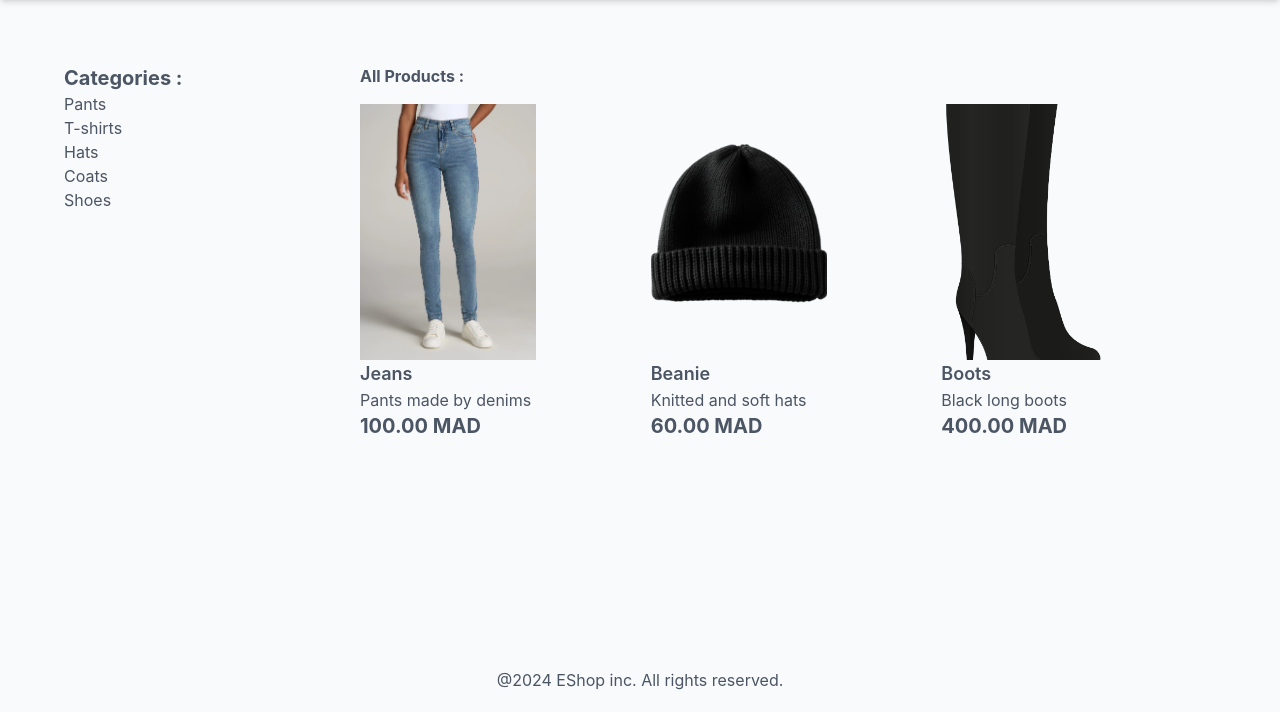
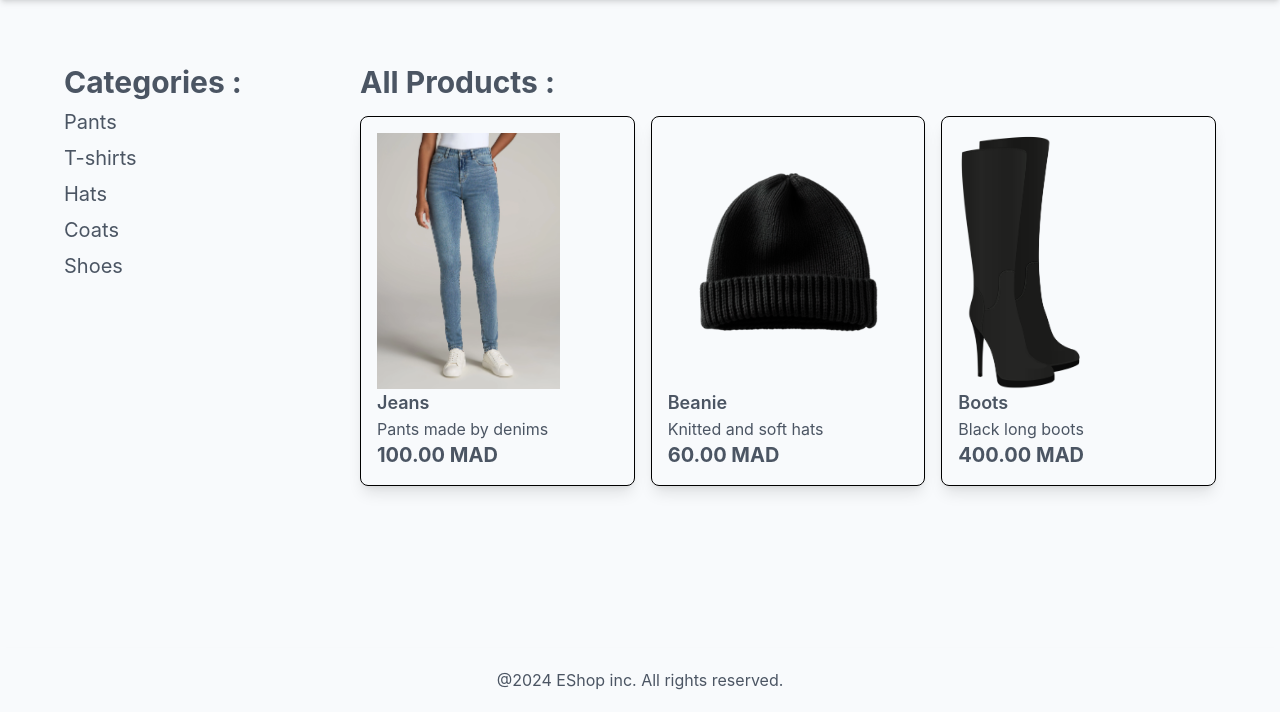
Before and after one commit to Auoram/Django-e-commerce-website, a Django app: page / in a window 1280 px wide. Shown: the part 88-800 px from the top of the page. Run offline with Django 5.2, Linux system fonts and the light colour scheme; data comes from the database, SQL or seed files in the repository; both versions use the stored data as it was after the commit.

Commit message:
improve_front-end

```diff
--- a/shopsite/product/templates/product/products/list.html
+++ b/shopsite/product/templates/product/products/list.html
@@ -3,29 +3,29 @@
 {%block title%}Shopping Website{%endblock%}
 
 {%block content%}
-<div class="container mx-auto p-4 flex">
-    <aside class="w-1/4 p-4">
-        <h2 class="font-bold text-xl">Categories :</h2>
+<div class="container mx-auto p-4 flex lg:flex-row flex-col">
+    <aside class="w-full lg:w-1/4 p-4">
+        <h2 class="font-bold text-3xl mb-2">Categories :</h2>
         <ul>
             {% for category in categories %}
-            <li>
-                <a href="{% url 'product:product_list_by_category' category.slug %}">{{category.name}}</a>
+            <li class="mb-2">
+                <a href="{% url 'product:product_list_by_category' category.slug %}" class="hover:text-emerald-600 lg:hover:font-bold lg:hover:text-2xl text-xl transition duration-200">{{category.name}}</a>
             </li>
             {% endfor %}
         </ul>
     </aside>
-    <main class="w-3/4 p-4">
+    <main class="w-full lg:w-3/4 p-4">
         {% if category%}
-        <h2 class="font-bold mb-4">{{category.name}}</h2>
+        <h2 class="font-bold text-3xl mb-4">{{category.name}}</h2>
         {% else %}
-        <h2 class="font-bold mb-4">All Products :</h2>
+        <h2 class="font-bold text-3xl mb-4">All Products :</h2>
         {% endif %}
-        <div class="grid grid-cols-3 gap-4">
+        <div class="grid lg:grid-cols-3 grid-flow-col-1 md:grid-cols-2 gap-4">
             {% for product in product %}
-            <a href="{% url 'product:product_detail' product.id product.slug %}"/>
-            <div>
+            <a href="{% url 'product:product_detail' product.id product.slug %}" class="hover:scale-105 transform transition">
+            <div class="shadow-lg rounded-lg border border-black p-4 hover:bg-gray-100 transition duration-300">
                 {% if product.image %}
-                <img src="{{product.image.url}}" alt="{{product.name}}" class="h-64 w-44 object-cover">
+                <img src="{{product.image.url}}" alt="{{product.name}}" class="h-64 w-42 object-cover">
                 {% else %}
                 <p class="text-red-600 font-semibold">The image is not available !</p>
                 {% endif %}
@@ -33,6 +33,7 @@
                 <p class="">{{product.description}}</p>
                 <p class="text-xl font-bold">{{product.price}} MAD</p>
             </div>
+            </a>
             {% endfor %}
         </div>
     </main>
--- a/shopsite/static/dist/styles.css
+++ b/shopsite/static/dist/styles.css
@@ -601,6 +601,10 @@ video {
   margin-right: auto;
 }
 
+.mb-2 {
+  margin-bottom: 0.5rem;
+}
+
 .mb-4 {
   margin-bottom: 1rem;
 }
@@ -641,14 +657,6 @@ video {
   min-height: 100vh;
 }
 
-.w-1\/4 {
-  width: 25%;
-}
-
-.w-3\/4 {
-  width: 75%;
-}
-
 .w-44 {
   width: 11rem;
 }
@@ -717,6 +761,20 @@ video {
 
 .border {
   border-width: 1px;
+}
+
+.border-r-2 {
+  border-right-width: 2px;
+}
+
+.border-black {
+  --tw-border-opacity: 1;
+  border-color: rgb(0 0 0 / var(--tw-border-opacity));
+}
+
+.border-emerald-600 {
+  --tw-border-opacity: 1;
+  border-color: rgb(5 150 105 / var(--tw-border-opacity));
 }
 
 .bg-emerald-600 {
@@ -813,6 +871,11 @@ video {
   line-height: 1.75rem;
 }
 
+.text-3xl {
+  font-size: 1.875rem;
+  line-height: 2.25rem;
+}
+
 .font-bold {
   font-weight: 700;
 }
@@ -876,10 +944,26 @@ video {
   outline-style: solid;
 }
 
+.transition {
+  transition-property: color, background-color, border-color, text-decoration-color, fill, stroke, opacity, box-shadow, transform, filter, -webkit-backdrop-filter;
+  transition-property: color, background-color, border-color, text-decoration-color, fill, stroke, opacity, box-shadow, transform, filter, backdrop-filter;
+  transition-property: color, background-color, border-color, text-decoration-color, fill, stroke, opacity, box-shadow, transform, filter, backdrop-filter, -webkit-backdrop-filter;
+  transition-timing-function: cubic-bezier(0.4, 0, 0.2, 1);
+  transition-duration: 150ms;
+}
+
 .transition-all {
   transition-property: all;
   transition-timing-function: cubic-bezier(0.4, 0, 0.2, 1);
   transition-duration: 150ms;
+}
+
+.duration-200 {
+  transition-duration: 200ms;
+}
+
+.duration-300 {
+  transition-duration: 300ms;
 }
 
 * {
@@ -919,3 +1009,45 @@ body {
   --tw-text-opacity: 1;
   color: rgb(5 150 105 / var(--tw-text-opacity));
 }
+
+@media (min-width: 768px) {
+  .md\:grid-cols-2 {
+    grid-template-columns: repeat(2, minmax(0, 1fr));
+  }
+}
+
+@media (min-width: 1024px) {
+  .lg\:w-1\/4 {
+    width: 25%;
+  }
+
+  .lg\:w-3\/4 {
+    width: 75%;
+  }
+
+  .lg\:grid-cols-3 {
+    grid-template-columns: repeat(3, minmax(0, 1fr));
+  }
+
+  .lg\:grid-cols-2 {
+    grid-template-columns: repeat(2, minmax(0, 1fr));
+  }
+
+  .lg\:flex-row {
+    flex-direction: row;
+  }
+
+  .lg\:hover\:text-xl:hover {
+    font-size: 1.25rem;
+    line-height: 1.75rem;
+  }
+
+  .lg\:hover\:text-2xl:hover {
+    font-size: 1.5rem;
+    line-height: 2rem;
+  }
+
+  .lg\:hover\:font-bold:hover {
+    font-weight: 700;
+  }
+}
```
Also changed, not shown: other parts of shopsite/static/dist/styles.css (+59 -0 lines), shopsite/product/templates/product/products/detail.html (+10 -6 lines), shopsite/db.sqlite3.
